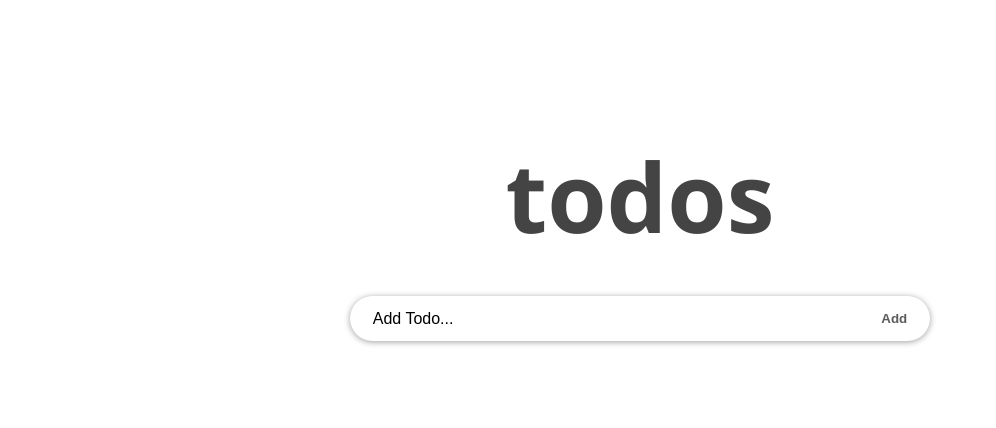
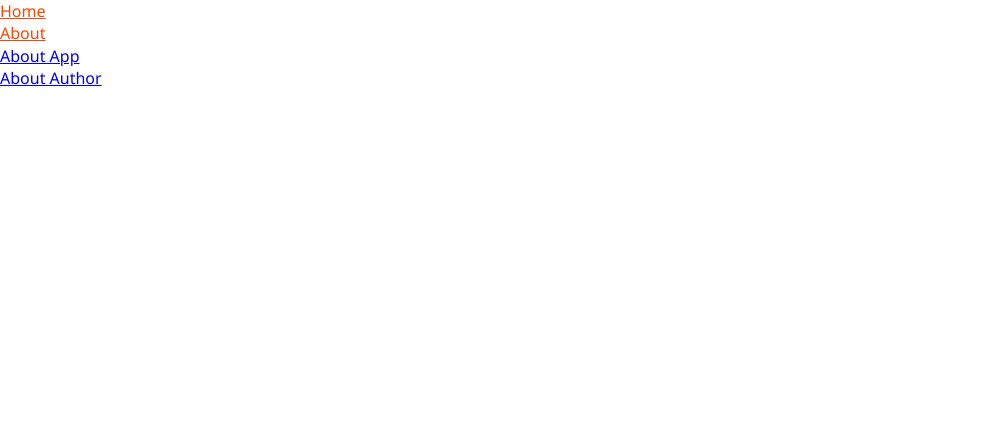
Before and after one commit to medaminedev66/todo-list-react-app, a React app: page /about in a window 1280 px wide. Shown: the whole page, without its empty margins (0-996 px from the left). Built offline with nearby package versions, Linux system fonts and the light colour scheme.

Commit message:
Add Router links to nabigate in the app

```diff
--- a/package.json
+++ b/package.json
@@ -12,6 +12,7 @@
     "prop-types": "^15.7.2",
     "react": "^17.0.2",
     "react-dom": "^17.0.2",
+    "react-router-dom": "^5.3.0",
     "react-scripts": "4.0.3",
     "uuid": "^8.3.2",
     "web-vitals": "^1.1.2"
--- /dev/null
+++ b/src/classBased/components/Navbar.js
@@ -0,0 +1,34 @@
+import { React, PureComponent } from 'react';
+import { NavLink } from 'react-router-dom';
+
+class Navbar extends PureComponent {
+  render() {
+    const links = [
+      {
+        id: 1,
+        path: '/',
+        text: 'Home',
+      },
+      {
+        id: 2,
+        path: '/about',
+        text: 'About',
+      },
+    ];
+    return (
+      <nav className="navBar">
+        <ul>
+          {links.map((link) => (
+            <li key={link.id}>
+              <NavLink to={link.path} activeClassName="active-link">
+                {link.text}
+              </NavLink>
+            </li>
+          ))}
+        </ul>
+      </nav>
+    );
+  }
+}
+
+export default Navbar;
--- a/src/classBased/components/TodoContainer.js
+++ b/src/classBased/components/TodoContainer.js
@@ -1,8 +1,12 @@
 import { v4 as uuidv4 } from 'uuid';
 import React, { Component } from 'react';
+import { Route, Switch } from 'react-router-dom';
 import TodosList from './TodosList';
 import Header from './Header';
 import InputTodo from './InputTodo';
+import About from '../../functionBased/pages/About';
+import NotMatch from '../../functionBased/pages/NoMatch';
+import Navbar from './Navbar';
 
 class TodoContainer extends Component {
   constructor() {
@@ -78,6 +82,10 @@ class TodoContainer extends Component {
   render() {
     const { todos } = this.state;
     return (
+      <>
+        <Navbar />
+        <Switch>
+          <Route exact path="/">
             <div className="container">
               <div className="inner">
                 <Header />
@@ -90,6 +98,15 @@ class TodoContainer extends Component {
                 />
               </div>
             </div>
+          </Route>
+          <Route path="/about">
+            <About />
+          </Route>
+          <Route path="*">
+            <NotMatch />
+          </Route>
+        </Switch>
+      </>
     );
   }
 }
--- a/src/classBased/index.css
+++ b/src/classBased/index.css
@@ -63,3 +63,8 @@ body {
   outline: none;
   border: none;
 }
+
+.active-link {
+  color: orangered;
+  text-decoration: underline;
+}
--- /dev/null
+++ b/src/functionBased/pages/About.js
@@ -0,0 +1,24 @@
+import React from 'react';
+import { useRouteMatch, Link, Route } from 'react-router-dom';
+import SinglePage from './SinglePage';
+
+const About = () => {
+  const { url, path } = useRouteMatch();
+  return (
+    <div>
+      <ul>
+        <li>
+          <Link to={`${url}/about-app`}>About App</Link>
+        </li>
+        <li>
+          <Link to={`${url}/about-author`}>About Author</Link>
+        </li>
+      </ul>
+      <Route path={`${path}/:slug`}>
+        <SinglePage />
+      </Route>
+    </div>
+  );
+};
+
+export default About;
--- /dev/null
+++ b/src/functionBased/pages/NoMatch.js
@@ -0,0 +1,9 @@
+import React from 'react';
+
+const NoMach = () => (
+  <div>
+    <h3>No match for this page</h3>
+  </div>
+);
+
+export default NoMach;
--- /dev/null
+++ b/src/functionBased/pages/SinglePage.js
@@ -0,0 +1,29 @@
+import React from 'react';
+import { useParams } from 'react-router-dom';
+
+const SinglePage = () => {
+  const aboutData = [
+    {
+      slug: 'about-app',
+      title: 'About the App',
+      description:
+        'In this app, you can add, delete, submit and edit items. To edit items, simply double click on it. Once you are done, press the enter key to resubmit. This app will persist your data in the browser local storage. So whether you reload, close your app or reopened it, you still have access to your to-dos items.',
+    },
+    {
+      slug: 'about-author',
+      title: 'About the Author',
+      description:
+        'This app was developed by Ibas Majid, a self-taught web developer and a technical writer. He is opened to freelance Gig. So go ahead and connect with ibas on Twitter @ibaslogic.',
+    },
+  ];
+  const { slug } = useParams();
+  const aboutContent = aboutData.find((item) => item.slug === slug);
+  const { title, description } = aboutContent;
+  return (
+    <div>
+      <h1>{title}</h1>
+      <p>{description}</p>
+    </div>
+  );
+};
+export default SinglePage;
--- a/src/index.js
+++ b/src/index.js
@@ -1,11 +1,14 @@
 import React from 'react';
 import ReactDOM from 'react-dom';
+import { BrowserRouter as Router } from 'react-router-dom';
 import './classBased/index.css';
 import TodoContainer from './classBased/components/TodoContainer';
 
 ReactDOM.render(
   <React.StrictMode>
-    <TodoContainer />
+    <Router>
+      <TodoContainer />
+    </Router>
   </React.StrictMode>,
   document.getElementById('root'),
 );
```
Also changed, not shown: 1 other file. Lines whose indentation alone changed are shown as unchanged.
